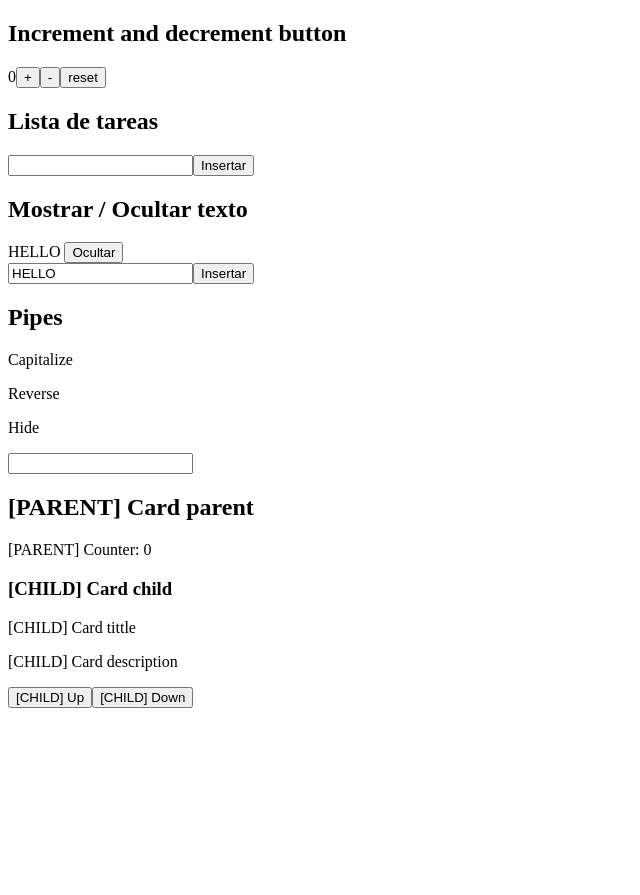
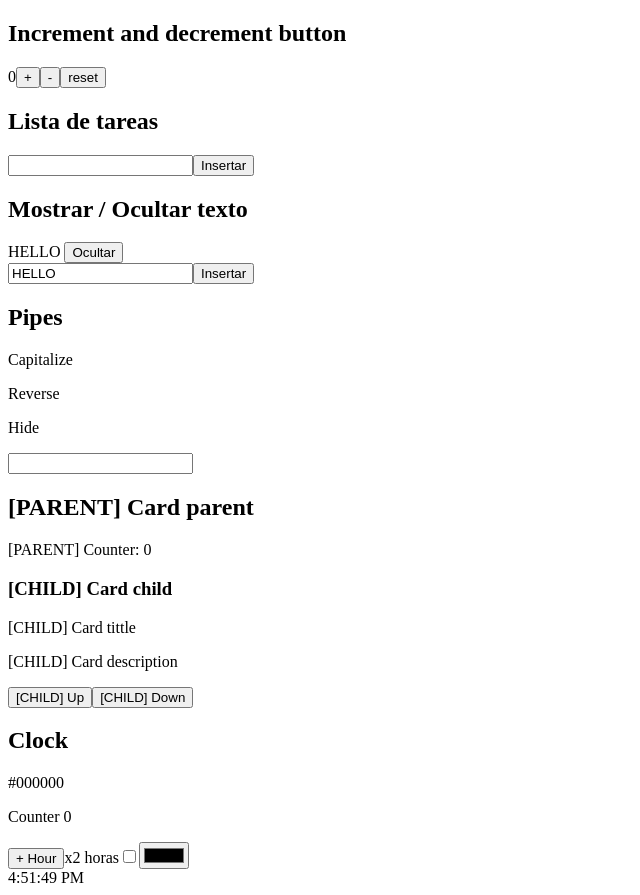
Before and after one commit to angcoder-c/angular-practice, an Angular app in the folder angular-tutorial/: page / in a window 1280 px wide. Shown: the whole page, without its empty margins (0-640 px from the left). Before the commit the page ends 800 px from the top, so only its background shows below. Built offline with nearby package versions, Linux system fonts and the light colour scheme.

Commit message:
[EASY](6) uso de signals e inputs para simular un reloj digital y seleccionar un background dinamicamente

```diff
--- a/angular-tutorial/src/app/app.component.html
+++ b/angular-tutorial/src/app/app.component.html
@@ -5,6 +5,7 @@
     <app-show-hide-string/>
     <app-apply-custom-pipes/>
     <app-card-parent/>
+    <app-color-clock/>
   </div>
 </main>
 <router-outlet />
--- a/angular-tutorial/src/app/app.component.ts
+++ b/angular-tutorial/src/app/app.component.ts
@@ -5,6 +5,7 @@ import { ListStringsComponent } from './components/list-strings/list-strings.com
 import { ShowHideStringComponent } from './components/show-hide-string/show-hide-string.component';
 import { ApplyCustomPipesComponent } from './components/apply-custom-pipes/apply-custom-pipes.component';
 import { CardParentComponent } from './components/card-parent/card-parent.component';
+import { ColorClockComponent } from './components/color-clock/color-clock.component';
 
 @Component({
   selector: 'app-root',
@@ -14,7 +15,8 @@ import { CardParentComponent } from './components/card-parent/card-parent.compon
     ListStringsComponent,
     ShowHideStringComponent,
     ApplyCustomPipesComponent,
-    CardParentComponent
+    CardParentComponent,
+    ColorClockComponent
   ],
   templateUrl: './app.component.html',
   styleUrl: './app.component.css'
--- /dev/null
+++ b/angular-tutorial/src/app/components/color-clock/color-clock.component.html
@@ -0,0 +1,12 @@
+<div [style]="{ 'color': color() }">
+    <h2>Clock</h2>
+    <p>{{ color() }}</p>
+    <p>Counter {{ this.counter() }}</p>
+    <button (click)="plus()">+ Hour</button>
+    <label for="x2-hours">x2 horas</label>
+    <input type="checkbox" id="x2-hours" [(ngModel)]="counterSelectorValue">
+    <input type="color" id="color-card" [defaultValue]="color()" [(ngModel)]="colorPicker">
+    <div>
+        <span>{{ timeVars().hours }}:{{ timeVars().minutes }}:{{ timeVars().seconds }} {{ timeVars().status }}</span>
+    </div>
+</div>
--- /dev/null
+++ b/angular-tutorial/src/app/components/color-clock/color-clock.component.ts
@@ -0,0 +1,60 @@
+import { compileClassDebugInfo } from '@angular/compiler';
+import { Component, computed, effect, inject, Injector, signal } from '@angular/core';
+import { FormsModule } from '@angular/forms';
+
+@Component({
+  selector: 'app-color-clock',
+  imports: [
+    FormsModule
+  ],
+  templateUrl: './color-clock.component.html',
+  styleUrl: './color-clock.component.css'
+})
+export class ColorClockComponent {
+  private injector = inject(Injector)
+  color = signal<string>('#000000')
+  counterSelector = signal<boolean>(false)
+  counter = signal<number>(0)
+  time = signal<string>(new Date().toLocaleTimeString())
+  timeVars = computed<{
+    hours:number,
+    minutes:number,
+    seconds:number,
+    status: string
+  }>(()=>{
+    const [currentTime, status] = this.time().split(' ')
+    const [hours, minutes, seconds] = currentTime.split(':')
+    const cleanhours = (Number.parseInt(hours) + this.counter()) % 12
+    return {
+      hours: cleanhours == 0 ? 12 : cleanhours,
+      minutes: Number.parseInt(minutes),
+      seconds: Number.parseInt(seconds),
+      status
+    }
+  })
+
+
+  constructor() {
+    effect(onCleanup=>{
+      const id = setInterval(()=>{
+        this.time.set(new Date().toLocaleTimeString())
+      }, 1000)
+
+      onCleanup(()=> clearInterval(id))
+    }, { injector: this.injector })
+  }
+
+  plus(){
+    this.counter.update(value=>{
+      return value + 1*(this.counterSelector() ? 2 : 1)
+    })
+  }
+
+  set counterSelectorValue(value: boolean) {
+    this.counterSelector.set(value);
+  }
+
+  set colorPicker(value: string) {
+    this.color.set(value);
+  }
+}
```
Also changed, not shown: angular-tutorial/src/app/components/color-clock/color-clock.component.css (added), 1 other file (tests, documents, lock files or other folders).
